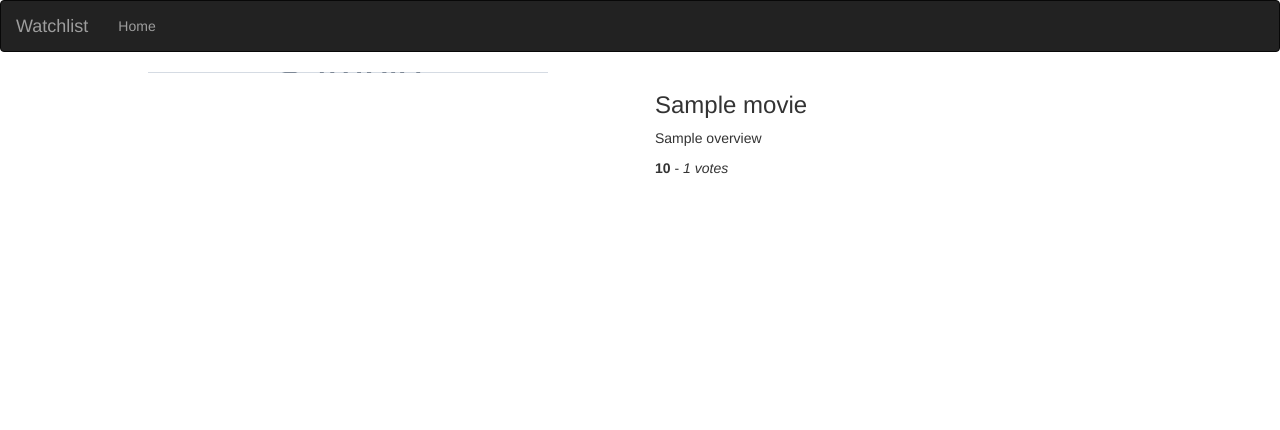
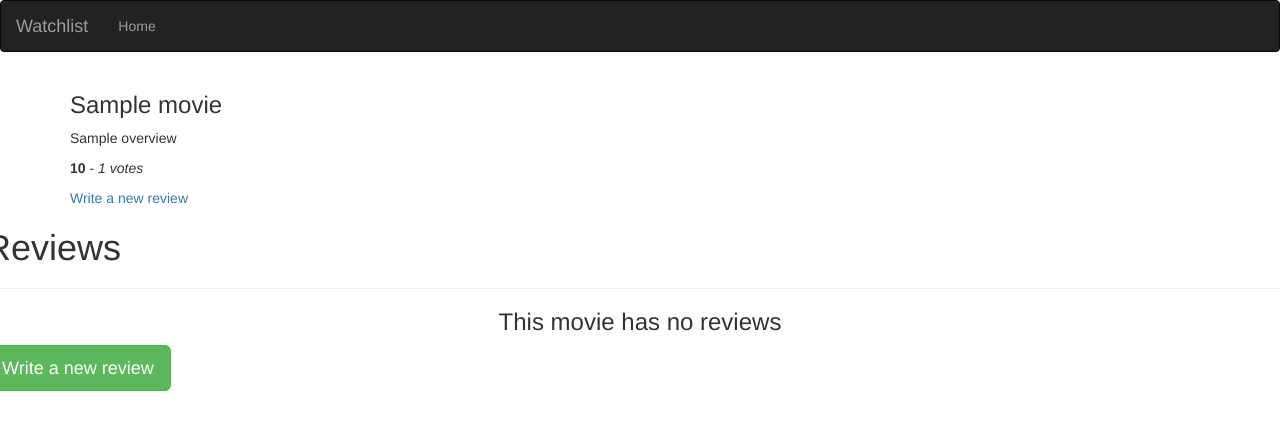
Before and after one commit to Mariga123/movie-app, a Flask app: template app/templates/movie.html in a window 1280 px wide. Shown: the top 430 px of the page. Run offline with Flask 2, Linux system fonts and the light colour scheme; the template is opened without the code that fills it: most values are stand-ins (such as "Sample title", 1, 10 or a date in 2020); grey boxes marked "Sample" are stand-in pictures; parts of the project's set-up code (start-up, migrations or seed data) failed here and were passed over; some libraries are stand-ins or nearby versions.

Commit message:
add review submit form,ability to see reviews posted and votes for each review

```diff
--- a/app/templates/index.html
+++ b/app/templates/index.html
@@ -1,15 +1,15 @@
 {% extends 'base.html'%}
-{% import 'macros.html' as macro%}
+
 <!-- Styles block -->
 
 {% block styles%}
     {{ super() }}
     <link rel="stylesheet" href="{{url_for('static',filename='css/index.css')}}">
 {% endblock %}
-<!-- Content block -->
 
 <!-- Content block -->
 {% block content %}
+{% import 'macros.html' as macro%}
 
 <div class="container">
     <form>
--- a/app/templates/macros.html
+++ b/app/templates/macros.html
@@ -12,3 +12,14 @@
 {% endfor %}
 
 {% endmacro %}
+
+
+<!-- Displaying reviews macro -->
+{% macro displayReviews(review_list) %}
+{% for review in review_list %}
+<div class="col-xs-12 col-sm-4 col-md-4 col-lg-4 review-card">
+    <h2> {{ review.title}} </h2>
+    <p> {{ review.review | truncate(30) }}</p>
+</div>
+{% endfor %}
+{% endmacro %}
--- a/app/templates/movie.html
+++ b/app/templates/movie.html
@@ -1,22 +1,39 @@
 {% extends 'base.html'%}
+{% import 'macros.html' as macro%}
+
 <!-- Content block -->
 {% block content %}
 <div class="container">
 
     <!-- Poster background -->
     <div class="row">
-        <div class="col-xs-6 col-sm-6 col-md-6 col-lg-6 posterPath" style="background: url({{movie.poster}}) no-repeat center center">
-        </div>
 
         <div class="col-xs-6 col-sm-6 col-md-6 col-lg-6 movie-details">
             <h3>{{ movie.title }}</h3>
 
             <p class="overview"> {{ movie.overview }}</p>
+
             <p class="ratings"> <b> {{ movie.vote_average }}</b> - <i>{{ movie.vote_count}} votes </i> </p>
-
+            <a class="ratings" href="/movie/review/new/{{movie.id}}"> Write a new review</a>
 
         </div>
     </div>
+</div>
+
+<div class="row">
+
+    <h1>Reviews</h1>
+    <hr>
+
+    {% if reviews %}
+    {{macro.displayReviews(reviews)}}
+
+    {% else%}
+    <h3 class="text-center">This movie has no reviews </h3>
+
+    <a class="btn btn-success btn-lg text-center" href="/movie/review/new/{{movie.id}}"> Write a new review</a>
+    {% endif %}
 
 </div>
+
 {% endblock %}
```
Also changed, not shown: app/forms.py (added, +9 -0 lines), app/models/review.py (renamed from app/models/reviews.py, +11 -0 lines), app/templates/new_review.html (added, +19 -0 lines), app/views.py (+22 -1 lines). Lines whose indentation alone changed are shown as unchanged.
